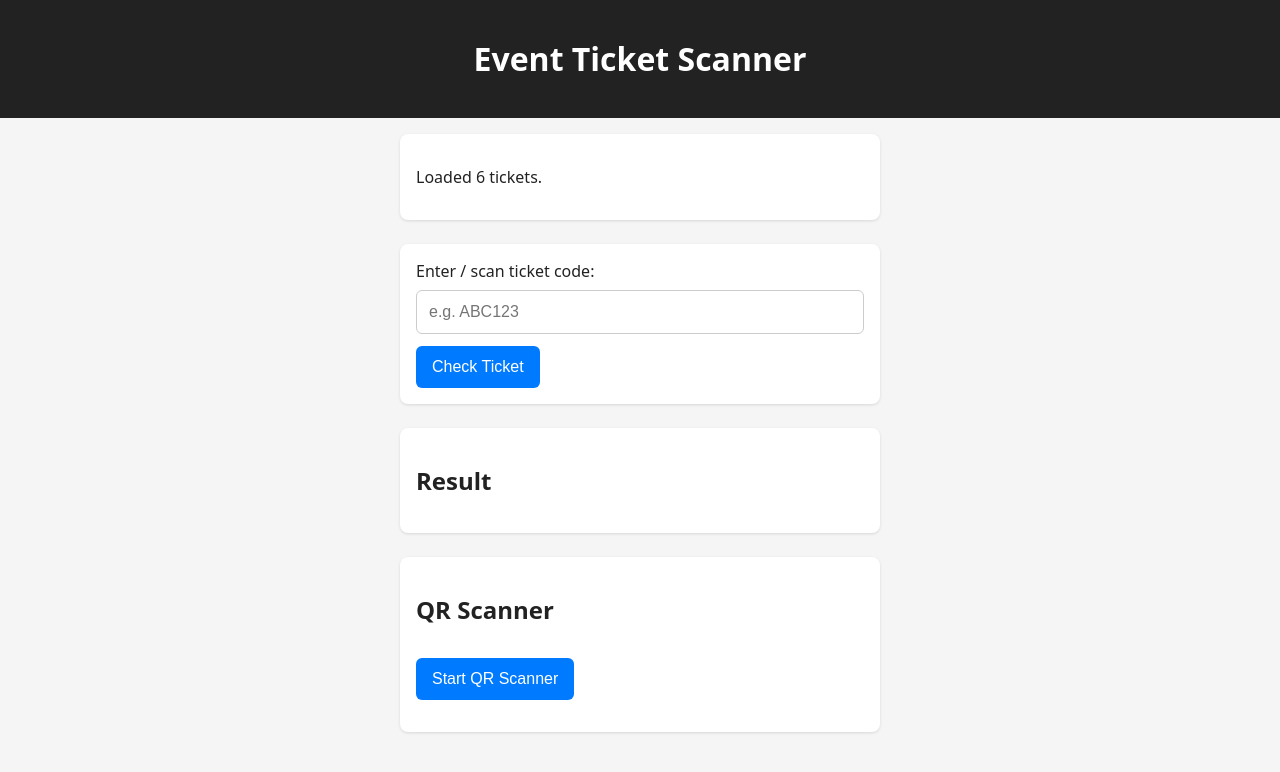
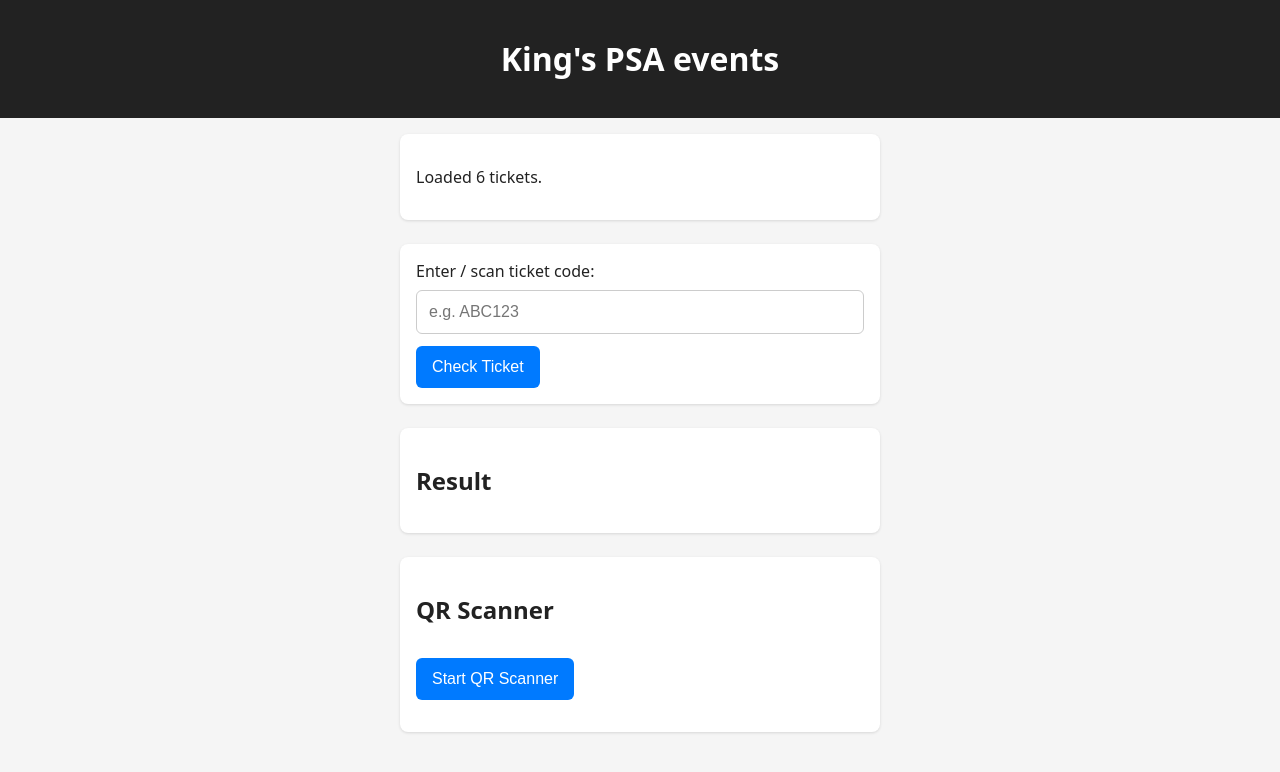
Before and after one commit to p9cqtv8fzr-ux/ticket-scanner, a plain HTML site: page index.html in a window 1280 px wide. Drawn offline with Linux system fonts and the light colour scheme.

Commit message:
Update title and viewport meta in index.html

```diff
--- a/index.html
+++ b/index.html
@@ -2,14 +2,14 @@
 <html lang="en">
 <head>
   <meta charset="UTF-8" />
-  <title>King's PSA events</title>
-  <meta name="viewport" content="width=device-width, initial-scale=1" />
+  <title>Event Ticket Scanner</title>
+  <meta name="viewport" content="width=device-width, initial-scale=0.5" />
   <link rel="stylesheet" href="style.css" />
   <script src="https://unpkg.com/html5-qrcode@2.3.8/html5-qrcode.min.js"></script>
 </head>
 <body>
   <header>
-    <h1>Event Ticket Scanner</h1>
+    <h1>King's PSA events</h1>
   </header>
 
   <main>
```
